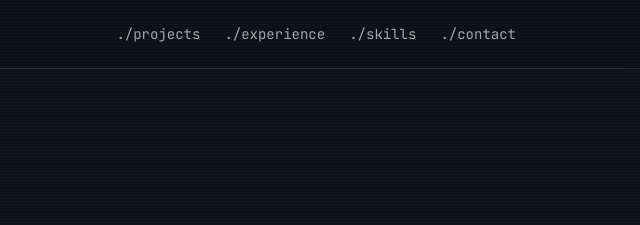
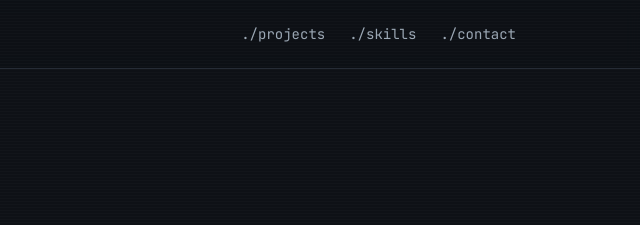
Before and after one commit to ardnet/ardnet.github.io, a plain HTML site: page index.html in a window 1280 px wide. Shown: the top 225 px of the page, 640-1280 px from the left. Drawn offline with Linux system fonts and the light colour scheme.

Commit message:
Remove unrelevant section

```diff
--- a/index.html
+++ b/index.html
@@ -28,7 +28,6 @@
       <button class="nav-toggle mono" aria-expanded="false" aria-controls="site-nav">menu</button>
       <nav id="site-nav" class="site-nav mono" aria-label="Main">
         <a href="#projects">./projects</a>
-        <a href="#experience">./experience</a>
         <a href="#skills">./skills</a>
         <a href="#contact">./contact</a>
       </nav>
```
